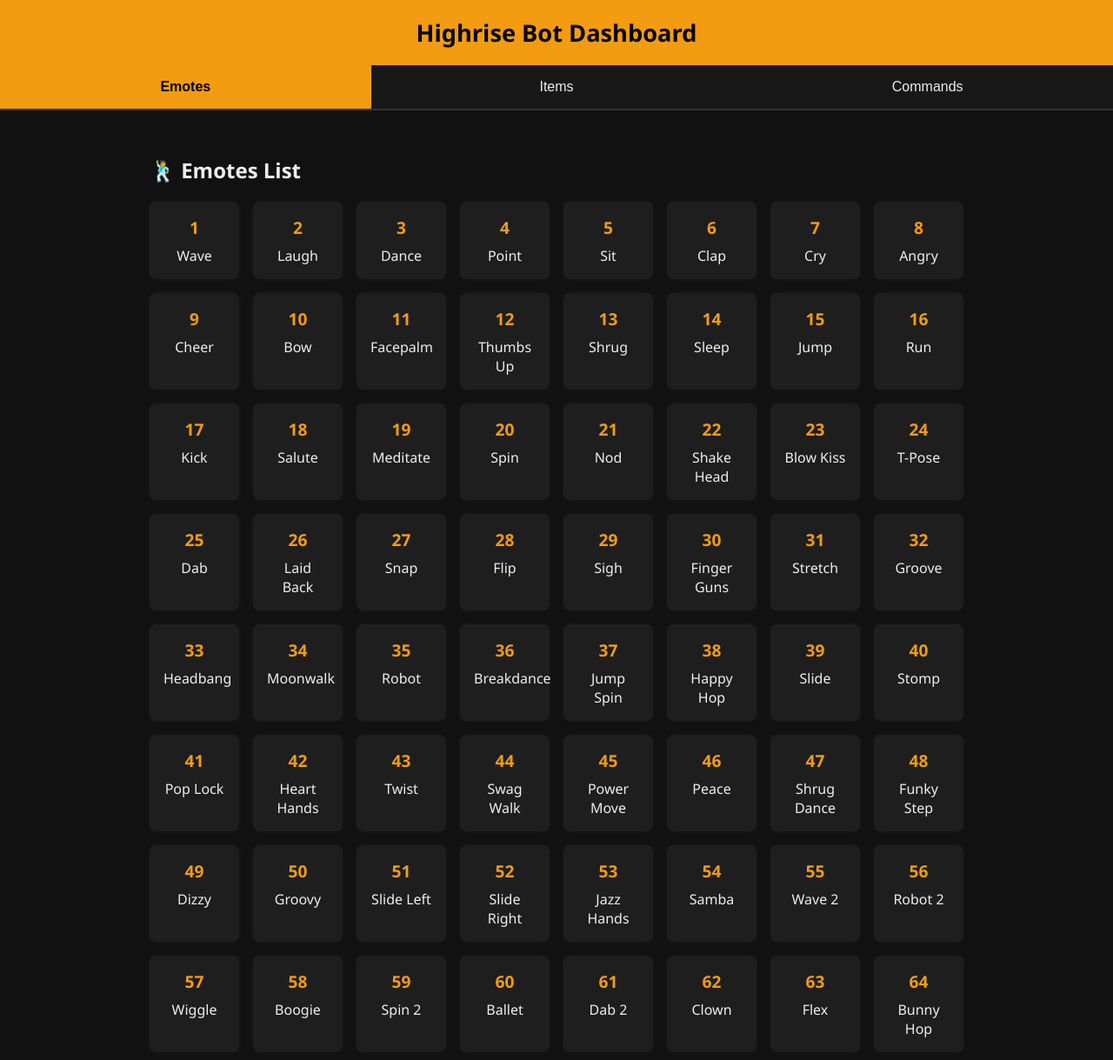
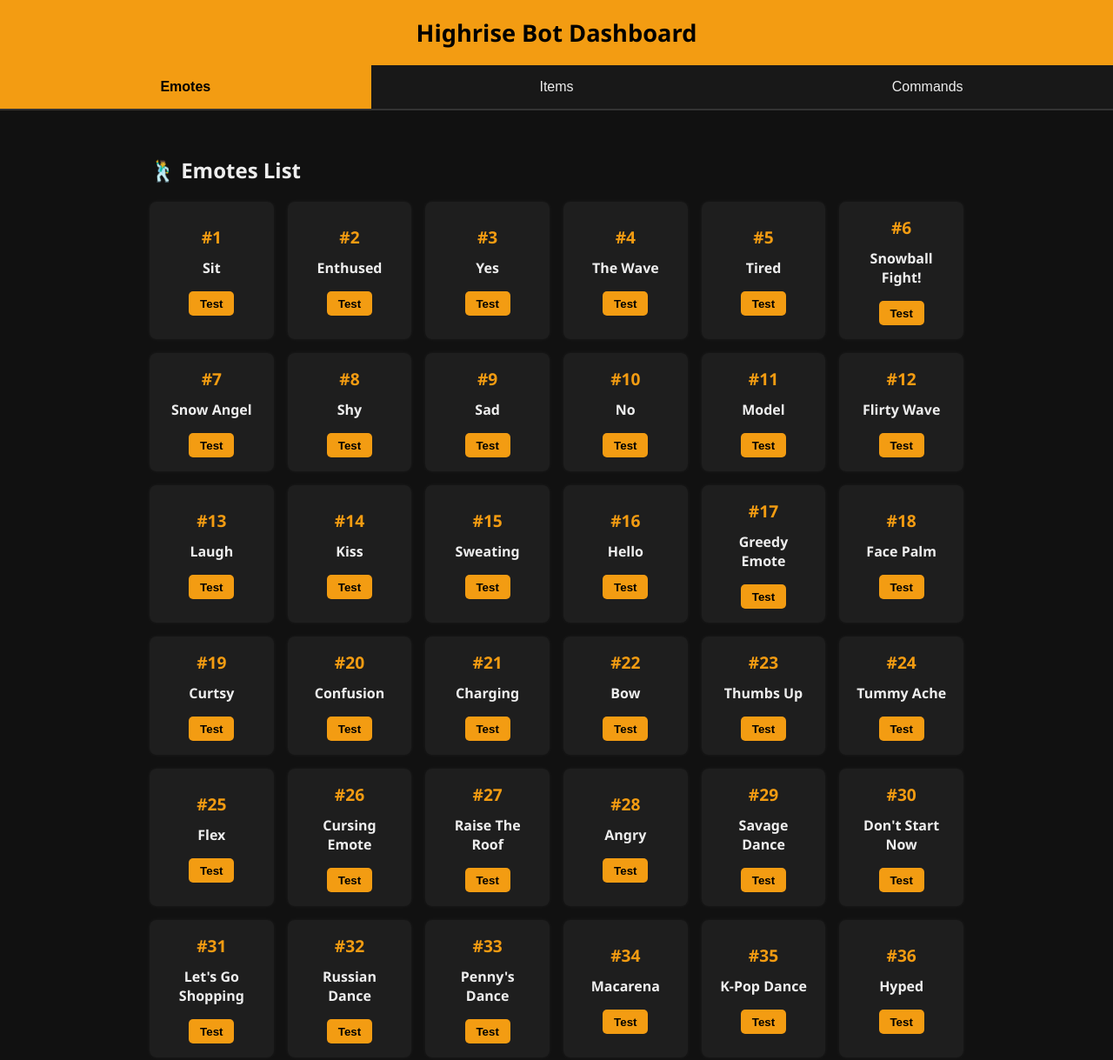
Before and after one commit to leosmith762/wadwad, a plain HTML site: page index.html in a window 1280 px wide. Shown: the top 1219 px of the page at 87% size. Drawn offline with Linux system fonts and the light colour scheme.

Commit message:
Update index.html

```diff
--- a/index.html
+++ b/index.html
@@ -65,7 +65,7 @@
     }
     .emotes-grid {
       display: grid;
-      grid-template-columns: repeat(auto-fit, minmax(100px, 1fr));
+      grid-template-columns: repeat(auto-fit, minmax(140px, 1fr));
       gap: 16px;
     }
     .emote-card {
@@ -74,12 +74,35 @@
       border-radius: 8px;
       text-align: center;
       box-shadow: 0 0 5px rgba(255, 255, 255, 0.05);
+      display: flex;
+      flex-direction: column;
+      justify-content: center;
+      align-items: center;
+      gap: 0.5rem;
     }
     .emote-number {
       color: var(--accent);
       font-size: 1.2rem;
       font-weight: bold;
+      margin-bottom: 0.2rem;
+    }
+    .emote-name {
+      font-weight: 600;
+      font-size: 1rem;
       margin-bottom: 0.5rem;
+    }
+    .emote-card button {
+      background: var(--accent);
+      border: none;
+      border-radius: 5px;
+      color: #000;
+      padding: 0.4rem 0.8rem;
+      cursor: pointer;
+      font-weight: 700;
+      transition: background-color 0.3s ease;
+    }
+    .emote-card button:hover {
+      background-color: #e08e0b;
     }
     .items-list, .commands-list {
       list-style: none;
@@ -149,70 +172,91 @@
     });
   });
 
-  // Emotes (1-80)
+  // Emotes list: [Display Name, Internal Emote Name]
   const emotes = [
-    "Wave", "Laugh", "Dance", "Point", "Sit", "Clap", "Cry", "Angry", "Cheer", "Bow",
-    "Facepalm", "Thumbs Up", "Shrug", "Sleep", "Jump", "Run", "Kick", "Salute", "Meditate",
-    "Spin", "Nod", "Shake Head", "Blow Kiss", "T-Pose", "Dab", "Laid Back", "Snap", "Flip",
-    "Sigh", "Finger Guns", "Stretch", "Groove", "Headbang", "Moonwalk", "Robot", "Breakdance",
-    "Jump Spin", "Happy Hop", "Slide", "Stomp", "Pop Lock", "Heart Hands", "Twist", "Swag Walk",
-    "Power Move", "Peace", "Shrug Dance", "Funky Step", "Dizzy", "Groovy", "Slide Left",
-    "Slide Right", "Jazz Hands", "Samba", "Wave 2", "Robot 2", "Wiggle", "Boogie", "Spin 2",
-    "Ballet", "Dab 2", "Clown", "Flex", "Bunny Hop", "Ninja", "Cartwheel", "Backflip",
-    "Sit Spin", "Hover", "Air Guitar", "Yawn", "Cough", "Flex 2", "Sleep 2", "Sing", "Head Nod",
-    "Dizzy Spin", "Pose", "Dance Loop", "Breakdance 2"
+    ["Sit", "idle-loop-sitfloor"], ["Enthused", "idle-enthusiastic"], ["Yes", "emote-yes"],
+    ["The Wave", "emote-wave"], ["Tired", "emote-tired"], ["Snowball Fight!", "emote-snowball"],
+    ["Snow Angel", "emote-snowangel"], ["Shy", "emote-shy"], ["Sad", "emote-sad"],
+    ["No", "emote-no"], ["Model", "emote-model"], ["Flirty Wave", "emote-lust"],
+    ["Laugh", "emote-laughing"], ["Kiss", "emote-kiss"], ["Sweating", "emote-hot"],
+    ["Hello", "emote-hello"], ["Greedy Emote", "emote-greedy"], ["Face Palm", "emote-exasperatedb"],
+    ["Curtsy", "emote-curtsy"], ["Confusion", "emote-confused"], ["Charging", "emote-charging"],
+    ["Bow", "emote-bow"], ["Thumbs Up", "emoji-thumbsup"], ["Tummy Ache", "emoji-gagging"],
+    ["Flex", "emoji-flex"], ["Cursing Emote", "emoji-cursing"], ["Raise The Roof", "emoji-celebrate"],
+    ["Angry", "emoji-angry"], ["Savage Dance", "dance-tiktok8"], ["Don't Start Now", "dance-tiktok2"],
+    ["Let's Go Shopping", "dance-shoppingcart"], ["Russian Dance", "dance-russian"],
+    ["Penny's Dance", "dance-pennywise"], ["Macarena", "dance-macarena"], ["K-Pop Dance", "dance-blackpink"],
+    ["Hyped", "emote-hyped"], ["Jinglebell", "dance-jinglebell"], ["Nervous", "idle-nervous"],
+    ["Toilet", "idle-toilet"], ["Astronaut", "emote-astronaut"], ["Dance Zombie", "dance-zombie"],
+    ["Heart Eyes", "emote-hearteyes"], ["Swordfight", "emote-swordfight"], ["TimeJump", "emote-timejump"],
+    ["Snake", "emote-snake"], ["Heart Fingers", "emote-heartfingers"], ["Float", "emote-float"],
+    ["Telekinesis", "emote-telekinesis"], ["Penguin dance", "dance-pinguin"], ["Creepy puppet", "dance-creepypuppet"],
+    ["Sleigh", "emote-sleigh"], ["Maniac", "emote-maniac"], ["Energy Ball", "emote-energyball"],
+    ["Singing", "idle_singing"], ["Frog", "emote-frog"], ["Superpose", "emote-superpose"],
+    ["Cute", "emote-cute"], ["TikTok Dance 9", "dance-tiktok9"], ["Weird Dance", "dance-weird"],
+    ["TikTok Dance 10", "dance-tiktok10"], ["Pose 7", "emote-pose7"], ["Pose 8", "emote-pose8"],
+    ["Casual Dance", "idle-dance-casual"], ["Pose 1", "emote-pose1"], ["Pose 3", "emote-pose3"],
+    ["Pose 5", "emote-pose5"], ["Cutey", "emote-cutey"], ["Punk Guitar", "emote-punkguitar"],
+    ["Fashionista", "emote-fashionista"], ["Gravity", "emote-gravity"], ["Ice Cream Dance", "dance-icecream"],
+    ["Wrong Dance", "dance-wrong"], ["UwU", "idle-uwu"], ["TikTok Dance 4", "idle-dance-tiktok4"],
+    ["Advanced Shy", "emote-shy2"], ["Anime Dance", "dance-anime"], ["Kawaii", "dance-kawai"],
+    ["Scritchy", "idle-wild"], ["Ice Skating", "emote-iceskating"], ["SurpriseBig", "emote-pose6"],
+    ["Celebration Step", "emote-celebrationstep"], ["Creepycute", "emote-creepycute"], ["Pose 10", "emote-pose10"],
+    ["Boxer", "emote-boxer"], ["Head Blowup", "emote-headblowup"], ["Ditzy Pose", "emote-pose9"],
+    ["Teleporting", "emote-teleporting"], ["Touch", "dance-touch"], ["Air Guitar", "idle-guitar"],
+    ["This Is For You", "emote-gift"], ["Push it", "dance-employee"]
   ];
-  emotes.forEach((name, i) => {
+
+  const emotesGrid = document.getElementById("emotes-grid");
+
+  function triggerEmote(index) {
+    // Example function to trigger emote by index
+    // Replace with your actual bot interaction code
+    alert(`Triggering emote #${index + 1}: ${emotes[index][0]} (${emotes[index][1]})`);
+  }
+
+  // Render emotes grid
+  emotes.forEach((emote, i) => {
     const card = document.createElement("div");
     card.className = "emote-card";
-    card.innerHTML = `<div class="emote-number">${i + 1}</div>${name}`;
-    document.getElementById("emotes-grid").appendChild(card);
+    card.innerHTML = `
+      <div class="emote-number">#${i + 1}</div>
+      <div class="emote-name">${emote[0]}</div>
+      <button onclick="triggerEmote(${i})">Test</button>
+    `;
+    emotesGrid.appendChild(card);
   });
 
-  // Realistic expensive items
+  // Sample items list (replace with actual data as needed)
   const items = [
-    { name: "Dark Matter Halo", price: "1,500,000g" },
-    { name: "Devilish Wings", price: "1,200,000g" },
-    { name: "Phantom Cloak", price: "1,000,000g" },
-    { name: "Ghost Aura", price: "950,000g" },
-    { name: "Galaxy Trail", price: "900,000g" },
-    { name: "Golden Fox Ears", price: "800,000g" },
-    { name: "Celestial Staff", price: "700,000g" },
-    { name: "Fire Horns", price: "600,000g" },
-    { name: "Dark Flame Mask", price: "500,000g" },
-    { name: "Neon Wings", price: "400,000g" }
+    { name: "Rare Hat", price: "5000 Gold" },
+    { name: "Exclusive Outfit", price: "7500 Gold" },
+    { name: "Golden Wings", price: "10000 Gold" },
   ];
+
+  const itemsList = document.getElementById("items-list");
   items.forEach(item => {
     const li = document.createElement("li");
-    li.textContent = item.name;
-    const price = document.createElement("span");
-    price.className = "item-price";
-    price.textContent = item.price;
-    li.appendChild(price);
-    document.getElementById("items-list").appendChild(li);
+    li.innerHTML = `${item.name} <span class="item-price">${item.price}</span>`;
+    itemsList.appendChild(li);
   });
 
-  // Commands
+  // Sample commands list (replace with actual commands as needed)
   const commands = [
-    "/help — Show all commands",
-    "/emote <number> — Do an emote by number",
-    "/bringall — Bring all users to you",
-    "/vip <user> — Grant VIP to a user",
-    "/say <msg> — Make bot say a message",
-    "/print <msg> — Print to console",
-    "/8ball <question> — Ask the magic 8ball",
-    "/gamble <amount> — Gamble coins",
-    "/balance — Show your coin balance",
-    "/give <user> <amount> — Transfer coins",
-    "/leaderboard — Show top users",
-    "/autodanceself start|stop — Auto dance toggle",
-    "/music <song> — Play a song",
-    "/ping — Check bot latency"
+    "/emote <number> - Perform an emote by number",
+    "/balance - Check your balance",
+    "/gamble <amount> - Gamble gold",
+    "/8ball <question> - Ask the magic 8-ball",
+    "/say <message> - Make the bot say something",
+    "/bringall - Bring all users to you",
+    "/vip <user> - Grant VIP status",
   ];
+
+  const commandsList = document.getElementById("commands-list");
   commands.forEach(cmd => {
     const li = document.createElement("li");
     li.textContent = cmd;
-    document.getElementById("commands-list").appendChild(li);
+    commandsList.appendChild(li);
   });
 </script>
 
```
